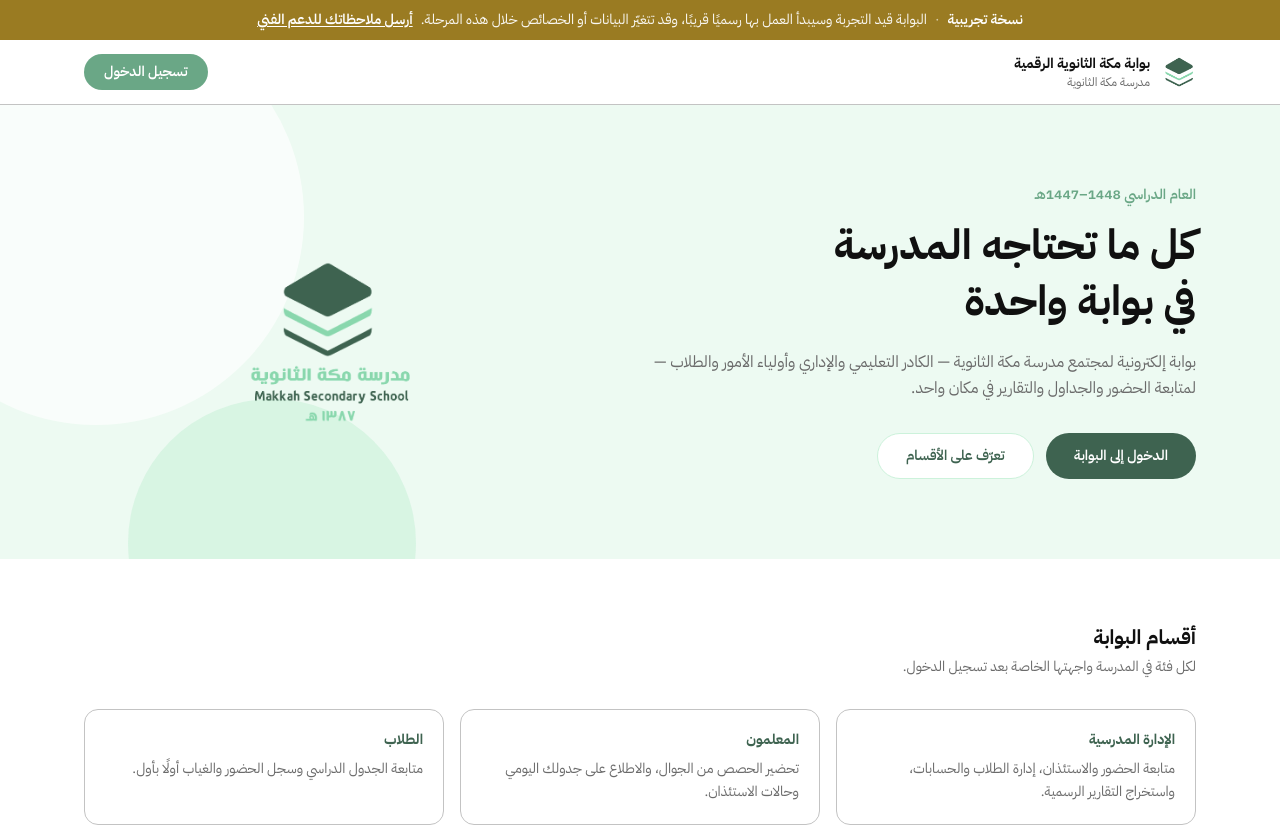
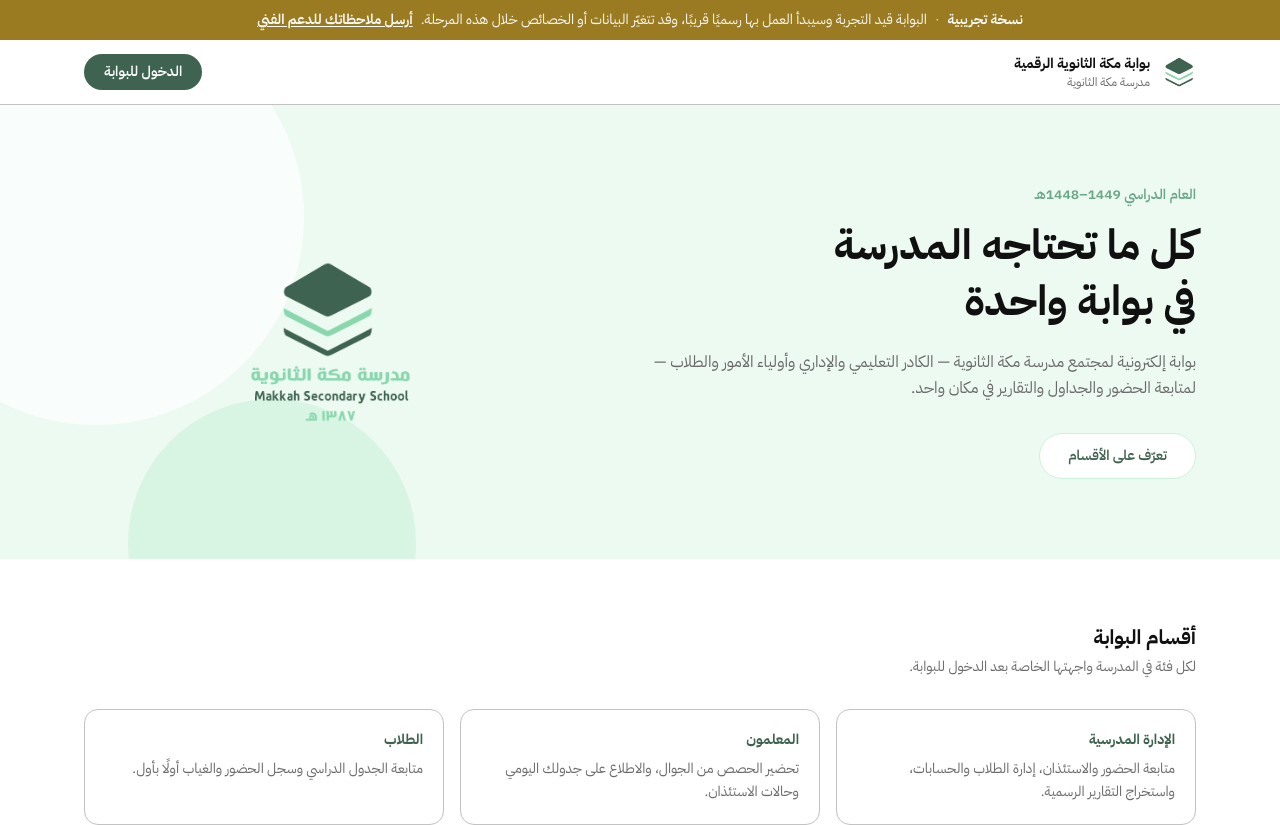
Before and after one commit to makkah507030-star/makkahsec-portal, a React (Vite) app: page / in a window 1280 px wide. Shown: the top 825 px of the page. Built offline with nearby package versions, Linux system fonts and the light colour scheme; no server answers; the database is empty.

Commit message:
Fix academic year on landing page (1448-1449)

```diff
--- a/src/pages/Landing.jsx
+++ b/src/pages/Landing.jsx
@@ -47,7 +47,7 @@ export default function Landing() {
     <div className="min-h-screen bg-white">
       <TrialBanner />
 
-      {/* شريط علوي */}
+      {/* شريط علوي — نقطة الدخول الوحيدة للبوابة، ثابت طوال الصفحة */}
       <header className="sticky top-0 z-10 border-b border-line bg-white/90 backdrop-blur">
         <div className="mx-auto flex max-w-6xl items-center justify-between gap-3 px-5 py-3.5">
           <div className="flex items-center gap-2.5">
@@ -59,9 +59,9 @@ export default function Landing() {
           </div>
           <button
             onClick={() => navigate("/login")}
-            className="rounded-pill bg-[#6AA786] px-5 py-2 text-sm font-semibold text-white transition-colors hover:bg-mint-deep"
+            className="rounded-pill bg-mint-deep px-5 py-2 text-sm font-semibold text-white transition-colors hover:bg-[#6AA786]"
           >
-            تسجيل الدخول
+            الدخول للبوابة
           </button>
         </div>
       </header>
@@ -80,7 +80,7 @@ export default function Landing() {
         <div className="relative mx-auto grid max-w-6xl items-center gap-10 px-5 py-16 md:grid-cols-[1.1fr_.9fr] md:py-20">
           <div>
             <p className="text-sm font-semibold text-[#6AA786]">
-              العام الدراسي <span className="num">1447–1448</span>هـ
+              العام الدراسي <span className="num">1448–1449</span>هـ
             </p>
             <h1 className="mt-3 text-3xl font-bold leading-[1.35] text-ink md:text-[2.6rem]">
               كل ما تحتاجه المدرسة
@@ -92,13 +92,8 @@ export default function Landing() {
               وأولياء الأمور والطلاب — لمتابعة الحضور والجداول والتقارير في مكان واحد.
             </p>
 
+            {/* بلا زر دخول مكرّر هنا — الزر الوحيد ثابت في الشريط العلوي */}
             <div className="mt-8 flex flex-wrap gap-3">
-              <button
-                onClick={() => navigate("/login")}
-                className="rounded-pill bg-mint-deep px-7 py-3 text-sm font-semibold text-white transition-colors hover:bg-[#6AA786]"
-              >
-                الدخول إلى البوابة
-              </button>
               <a
                 href="#sections"
                 className="rounded-pill border border-[#CCF2DB] bg-white px-7 py-3 text-sm font-semibold text-mint-deep transition-colors hover:bg-mint-tint"
@@ -124,7 +119,7 @@ export default function Landing() {
       <section id="sections" className="mx-auto max-w-6xl px-5 py-16">
         <h2 className="text-xl font-bold text-ink">أقسام البوابة</h2>
         <p className="mt-1.5 text-sm text-muted">
-          لكل فئة في المدرسة واجهتها الخاصة بعد تسجيل الدخول.
+          لكل فئة في المدرسة واجهتها الخاصة بعد الدخول للبوابة.
         </p>
 
         <div className="mt-8 grid gap-4 sm:grid-cols-2 lg:grid-cols-3">
```
